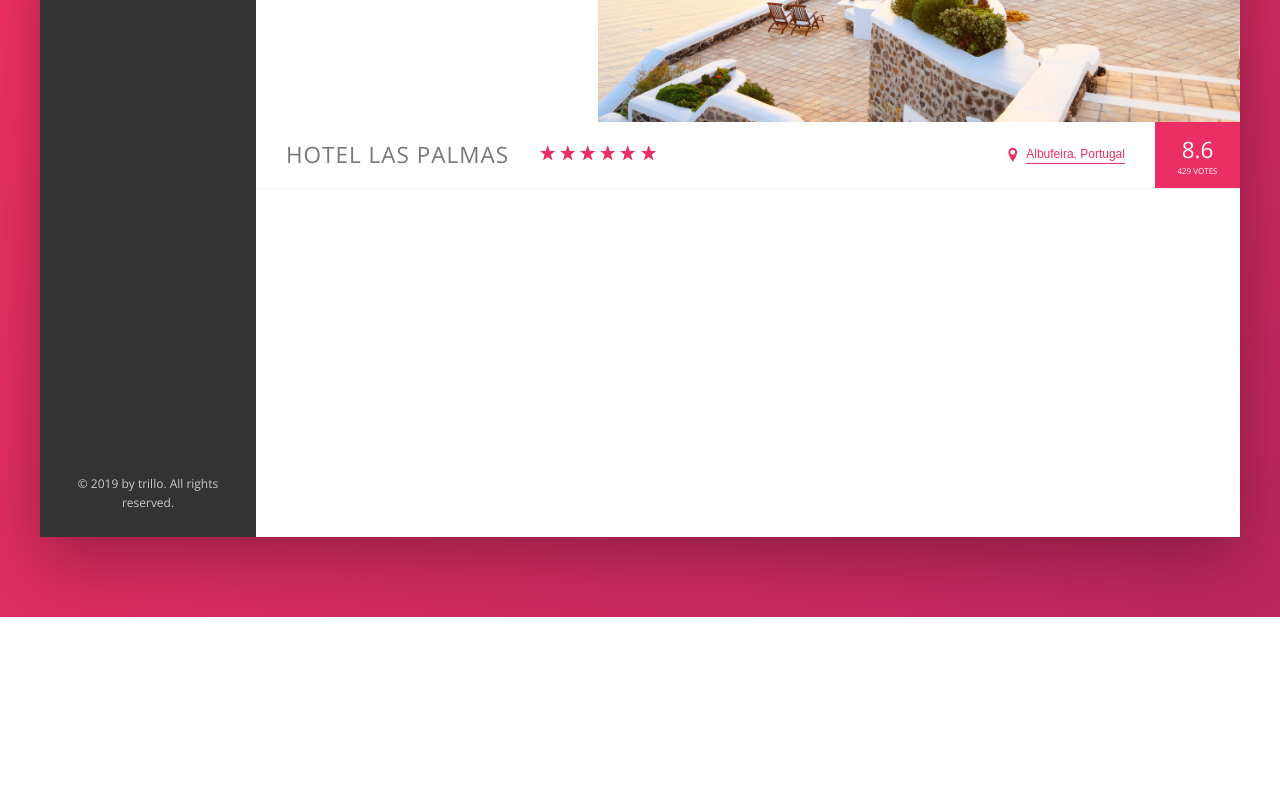
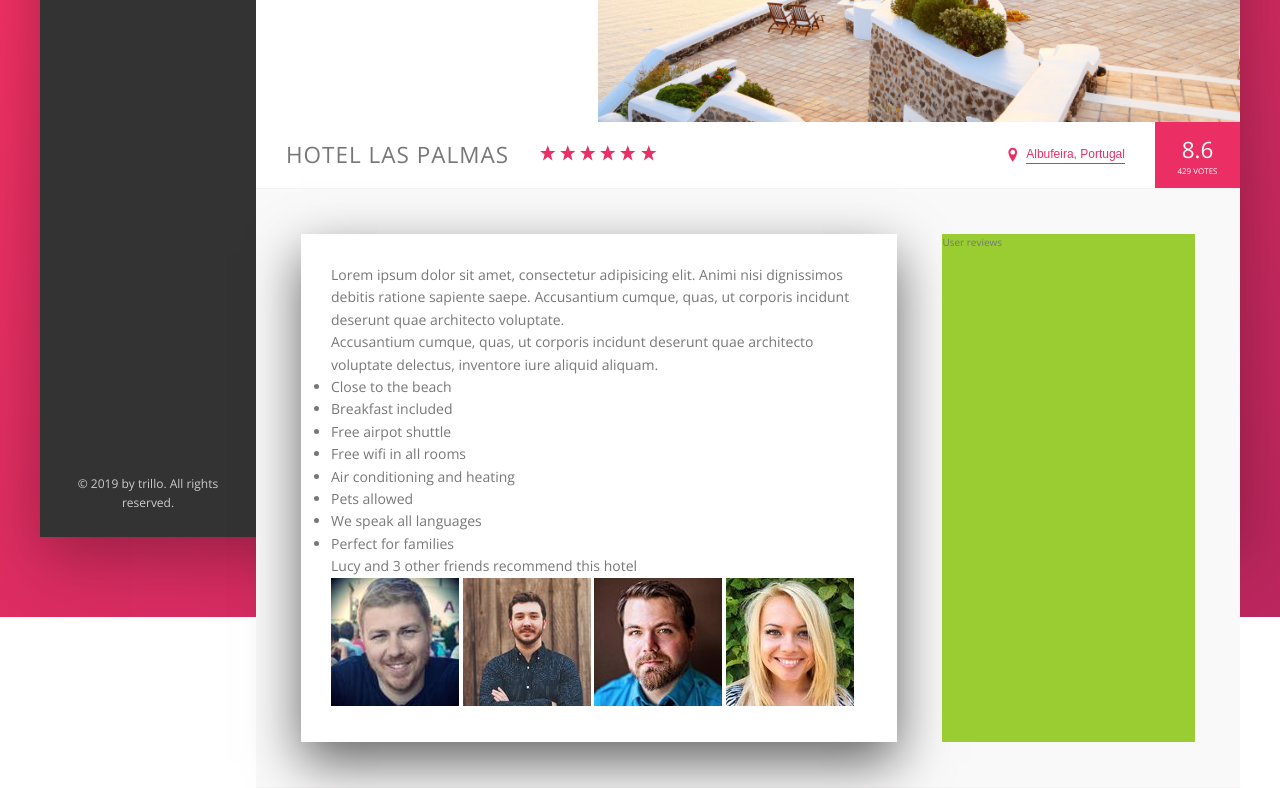
Before and after one commit to adewale2018/trillo_project, a website: page index.html in a window 1280 px wide. Shown: the part 414-1202 px from the top of the page. Before the commit the page ends 1031 px from the top, so only its background shows below. Drawn offline with nearby package versions, Linux system fonts and the light colour scheme.

Commit message:
Add the first part of the description section

```diff
--- a/index.html
+++ b/index.html
@@ -135,7 +135,41 @@
             <div class="overview__rating-count">429 votes</div>
           </div>
         </div>
-
+        <!-- Details -->
+        <div class="detail">
+          <div class="description">
+            <p class="paragraph">
+              Lorem ipsum dolor sit amet, consectetur adipisicing elit. Animi nisi dignissimos debitis ratione sapiente saepe. Accusantium cumque, quas, ut corporis incidunt deserunt quae architecto voluptate.
+            </p>
+            <p class="paragraph">
+              Accusantium cumque, quas, ut corporis incidunt deserunt quae architecto voluptate delectus, inventore iure aliquid aliquam.
+            </p>
+            <ul class="list">
+              <li class="list__item">Close to the beach</li>
+              <li class="list__item">Breakfast included</li>
+              <li class="list__item">Free airpot shuttle</li>
+              <li class="list__item">Free wifi in all rooms</li>
+              <li class="list__item">Air conditioning and heating</li>
+              <li class="list__item">Pets allowed</li>
+              <li class="list__item">We speak all languages</li>
+              <li class="list__item">Perfect for families</li>
+            </ul>
+            <div class="recommend">
+              <p class="recommend__count">
+                Lucy and 3 other friends recommend this hotel
+              </p>
+              <div class="recommend__friends">
+                <img src="img/user-3.jpg" alt="Friend 1" class="recommend__photo">
+                <img src="img/user-4.jpg" alt="Friend 2" class="recommend__photo">
+                <img src="img/user-5.jpg" alt="Friend 3" class="recommend__photo">
+                <img src="img/user-6.jpg" alt="Friend 4" class="recommend__photo">
+              </div>
+            </div>
+          </div>
+          <div class="user-reviews">
+            User reviews
+          </div>
+        </div>
 
       </main>
     </div>
--- a/sass/_base.scss
+++ b/sass/_base.scss
@@ -14,6 +14,9 @@
   --color-grey-dark-3:  #999;
 
   --shadow-dark: 0 2rem 6rem rgba(0, 0, 0, .3);
+  --shadow-light: 0 2rem 5rem rgba(0, 0, 0, .6);
+
+  --line: 1px solid var(--color-grey-light-2);
 }
 
 *{
--- a/sass/_layout.scss
+++ b/sass/_layout.scss
@@ -32,8 +32,22 @@
 .hotel-view {
   background-color: #fff;
   flex: 1;
-
-  //Testing purpose
-  height: 80rem;
-
 }
+.detail {
+  display: flex;
+  padding: 4.5rem;
+  background-color: var(--color-grey-light-1);
+  border-bottom: var(--line);
+}
+.description {
+  font-size: 1.4rem;
+  background-color: #fff;
+  flex: 0 0 60%;
+  margin-right: 4.5rem;
+  padding: 3rem;
+  box-shadow: var(--shadow-light);
+}
+.user-reviews {
+  background-color: yellowgreen;
+  flex: 1;
+}
```
Also changed, not shown: css/style.css.
